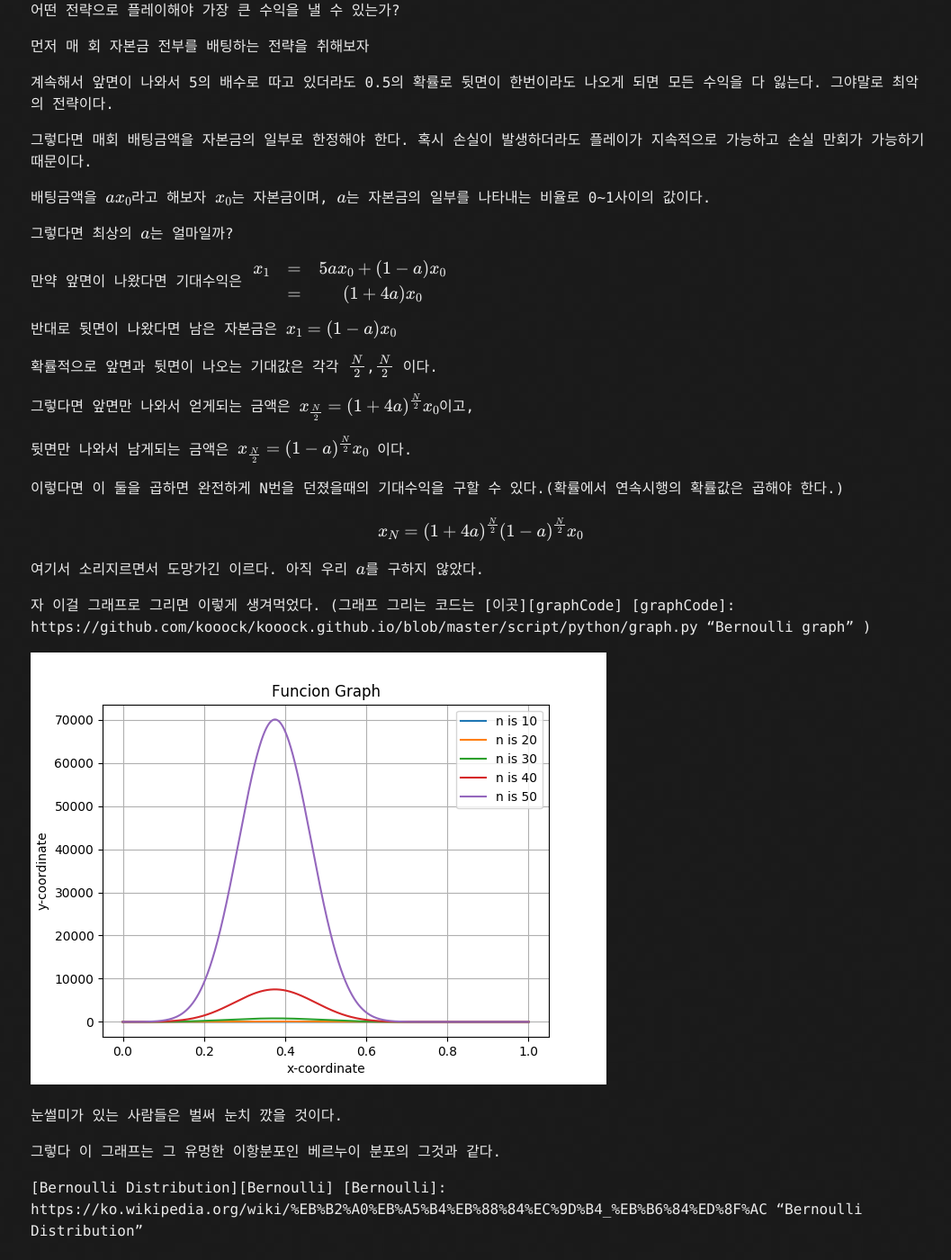
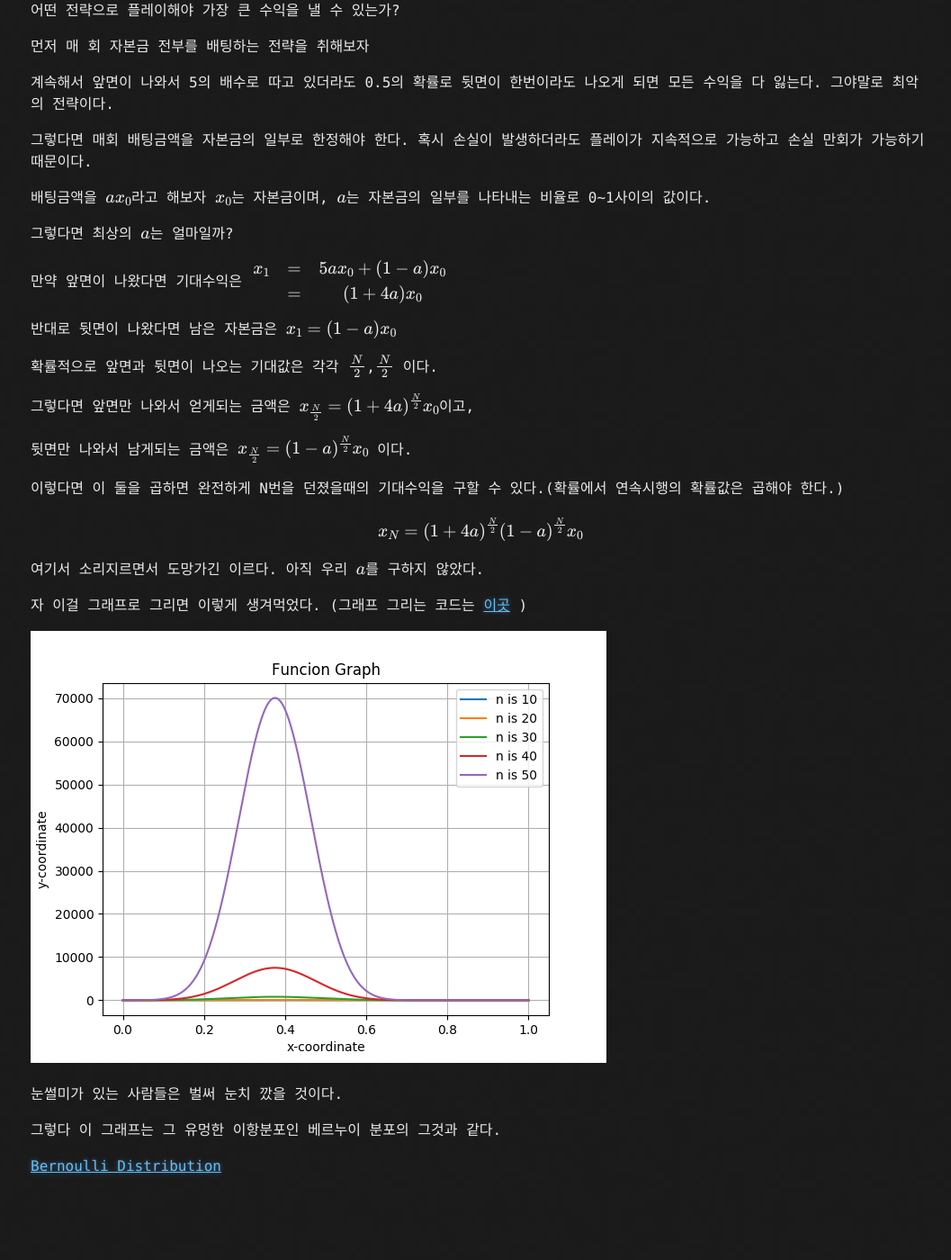
Before and after one commit to kooock/kooock.github.io, a Jekyll site: the page built from _posts/2018-07-23-algorithm_trading2_chapter1_brain_teaser.md, in a window 1280 px wide and 1400 px high, scrolled down 1480 px. Shown: the whole window at 90% size, without its empty margins (106-1163 px from the left). Built offline with Jekyll 4.4.1, drawn with Linux system fonts in a browser that asks for light colours; formulas are drawn with MathJax 3; after the commit the page ends 2808 px from its top, so only the background shows below that.

Commit message:
brain_teaser2 update

```diff
--- a/_posts/2018-07-23-algorithm_trading2_chapter1_brain_teaser.md
+++ b/_posts/2018-07-23-algorithm_trading2_chapter1_brain_teaser.md
@@ -90,8 +90,7 @@ $$x_{N} = (1+4a)^{N \over 2}(1-a)^{N \over 2}x_{0}$$
 여기서 소리지르면서 도망가긴 이르다. 아직 우리 $$a$$를 구하지 않았다.
 
 자 이걸 그래프로 그리면 이렇게 생겨먹었다.
-(그래프 그리는 코드는 [이곳][graphCode]
-[graphCode]: https://github.com/kooock/kooock.github.io/blob/master/script/python/graph.py "Bernoulli graph"
+(그래프 그리는 코드는 [이곳](https://github.com/kooock/kooock.github.io/blob/master/script/python/graph.py)
 )
 
 
@@ -101,5 +100,4 @@ $$x_{N} = (1+4a)^{N \over 2}(1-a)^{N \over 2}x_{0}$$
 
 그렇다 이 그래프는 그 유멍한 이항분포인 베르누이 분포의 그것과 같다.
 
-[Bernoulli Distribution][Bernoulli]
-[Bernoulli]: https://ko.wikipedia.org/wiki/%EB%B2%A0%EB%A5%B4%EB%88%84%EC%9D%B4_%EB%B6%84%ED%8F%AC "Bernoulli Distribution"
+[Bernoulli Distribution](https://ko.wikipedia.org/wiki/%EB%B2%A0%EB%A5%B4%EB%88%84%EC%9D%B4_%EB%B6%84%ED%8F%AC)
```
